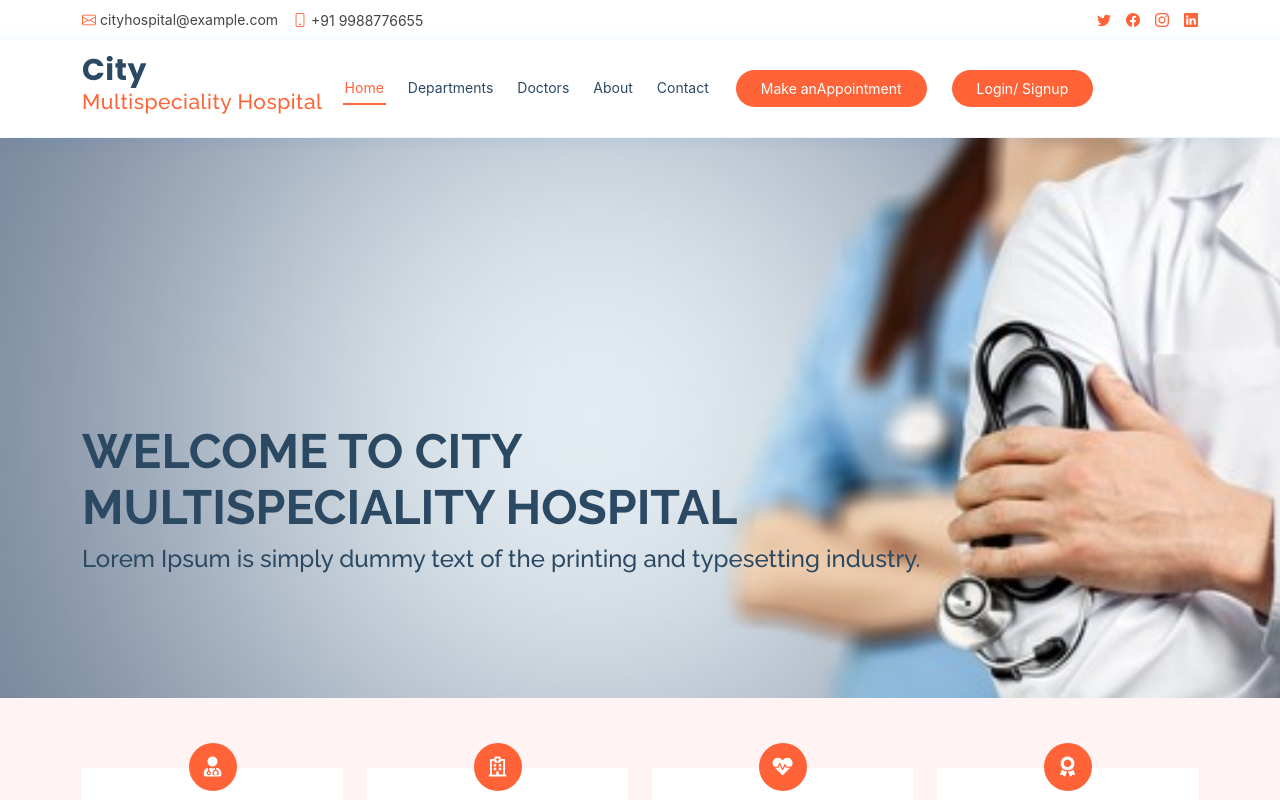
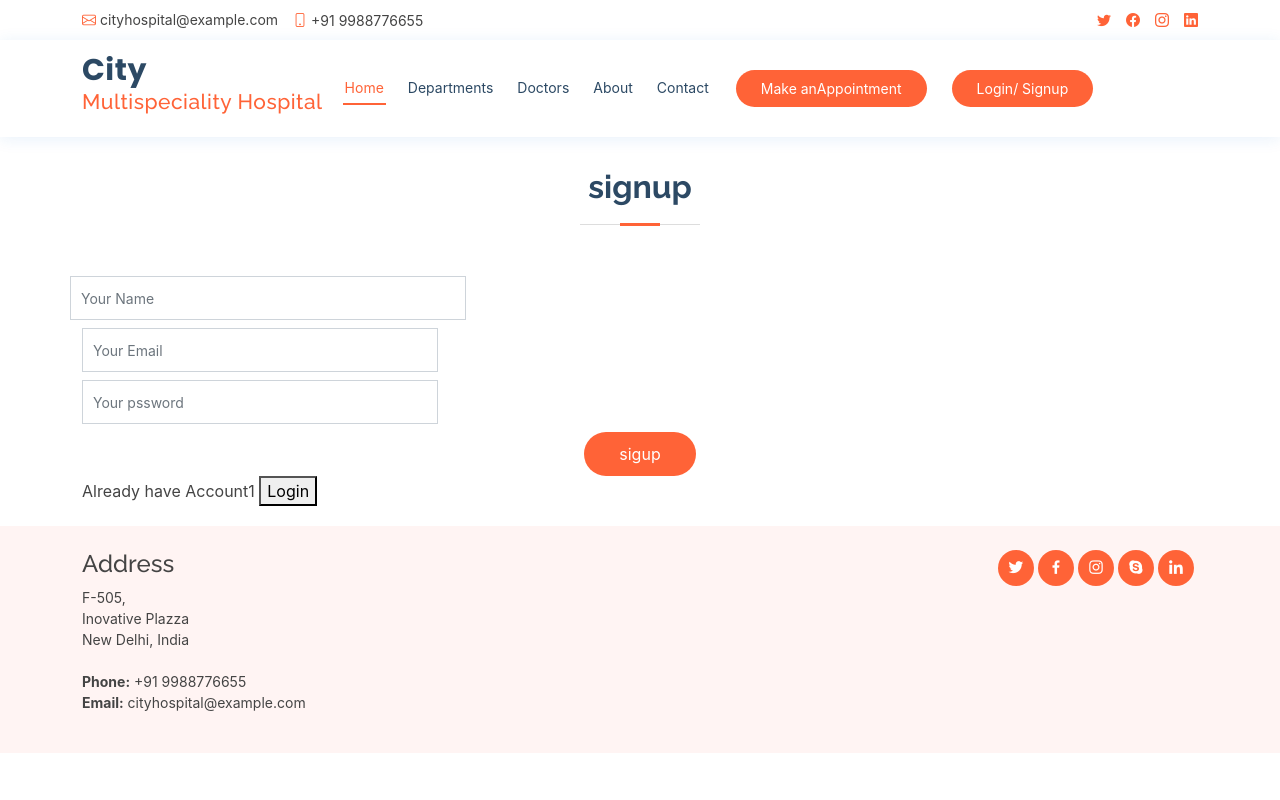
Before and after one commit to urmiljoshi/cityhospitl, a React (Create React App) app: page /Auth in a window 1280 px wide. Shown: the top 800 px of the page. Built offline with nearby package versions, Linux system fonts and the light colour scheme.

Commit message:
1_9_22_Login/singup

```diff
--- a/src/App.js
+++ b/src/App.js
@@ -11,41 +11,41 @@ import Doctors from './conteinars/Doctors/Doctors';
 import { Route, Switch } from 'react-router-dom';
 import { useEffect, useState } from 'react';
 import Loading from './conteinars/Hoc/Loading';
+import Auth from './conteinars/Auth/Auth';
 
-const HWL = Loading(Home)
-
-function App() {
+// const HWL = Loading(Home)
+ function App() {
 
 
-  const [loding,setloding] = useState(false)
+//  const [loding,setloding] = useState(false)
 
 
 
-  const orgDate =[
-    {
-      id:-202,
-      name:-'prince'
-    },
-    {
-      id:-101,
-      name:-'nishid'
-    }
-  ]
+//   const orgDate =[
+//     {
+//       id:-202,
+//       name:-'prince'
+//     },
+//     {
+//       id:-101,
+//       name:-'nishid'
+//     }
+//   ]
 
-  useEffect(() =>{
-    setloding(true)
-    setTimeout(() => {setloding(false)},2000)
+//   useEffect(() =>{
+//     setloding(true)
+//     setTimeout(() => {setloding(false)},2000)
 
-  },[])
+//   },[])
 
-  console.log(loding);
+  // console.log(loding);
   return (
 
     <div>
-      <HWL
+      {/* <HWL
             loading = {loding}
-      />
-      {/* <Headar />
+      />   */}
+      <Headar />
       <Switch>
         <Route exact path={"/"} component={Home}/>
         <Route exact path={"/Departments"} component={Departments}/>
@@ -53,8 +53,9 @@ function App() {
         <Route exact path={"/Doctors"} component={Doctors}/>
         <Route exact path={"/Contact"} component={Contact}/>
         <Route exact path={"/Appointment"} component={Appointment}/>
+        <Route exact path={"/Auth"} component={Auth}/>
         </Switch>
-      <Footer /> */}
+      <Footer />
     </div>
   );
 }
--- a/src/componets/Headar.js
+++ b/src/componets/Headar.js
@@ -38,9 +38,9 @@ function Headar(props) {
                     </nav>
                     <NavLink to={"/Appointment"} className="appointment-btn scrollto"><span className="d-none d-md-inline">Make an</span>
                         Appointment</NavLink>
-                    <a href="#" className="appointment-btn scrollto">
+                    <NavLink to={"/Auth"} className="appointment-btn scrollto">
                         <span className="d-none d-md-inline">Login/ Signup</span>
-                    </a>
+                    </NavLink>
                 </div>
             </header>
         </div>
--- /dev/null
+++ b/src/conteinars/Auth/Auth.js
@@ -0,0 +1,68 @@
+import React, { useState } from 'react';
+
+function Auth(props) {
+    const [userType , setuserType] =useState('Login/sigup');
+    return (
+        <section id="appointment" className="appointment">
+        <div className="container">
+            <div className="section-title">
+                {
+                    userType === 'Login' ?
+                    <h2>Login</h2>
+                    :
+                    <h2>signup</h2>
+                }
+
+
+            </div>
+            <div action method="post" role="form" className="php-email-form">
+
+                    <div className="col-md-4 form-group">
+                        {
+                            userType ==='Login'?
+                            null
+                            :
+                            <div className="row">
+                            <input type="text" name="name" className="form-control" id="name" placeholder="Your Name" data-rule="minlen:4" data-msg="Please enter at least 4 chars" />
+                            <div className="validate" />
+                            </div>
+                        }
+
+
+                </div>
+                <div className="row">
+                <div className="col-md-4 form-group mt-3 mt-md-0">
+                        <input type="email" className="form-control" name="email" id="email" placeholder="Your Email" data-rule="email" data-msg="Please enter a valid email" />
+                        <div className="validate" />
+                    </div>
+                </div>
+                <div className="row">
+                <div className="col-md-4 form-group mt-3 mt-md-0">
+                        <input type="tel" className="form-control" name="pssword" id="pssword" placeholder="Your pssword" data-rule="minlen:4" data-msg="Please enter at least 4 chars" />
+                        <div className="validate" />
+                    </div>
+                </div>
+
+                    {
+                        userType === 'Login'?
+                        <div className="text-center"><button type="submit">Login</button></div>
+                        :
+                        <div className="text-center"><button type="submit">sigup</button></div>
+                    }
+
+                 {
+                    userType ==='Login'?
+                    <div>Create a new Account1 <button onClick={() => setuserType('Singup')}>Signup</button></div>
+                    :
+                    <div>Already have Account1 <button onClick={() => setuserType('Login')}>Login</button></div>
+                 }
+
+            </div>
+        </div>
+    </section>
+
+
+    );
+}
+
+export default Auth;
--- a/src/conteinars/Home/Home.js
+++ b/src/conteinars/Home/Home.js
@@ -6,7 +6,7 @@ function Home(props) {
     return (
 
       <div>
-            <Headar/>
+
   <section id="hero" className="d-flex align-items-center">
     <div className="container">
       <h1>Welcome to City <br />Multispeciality Hospital</h1>
@@ -266,7 +266,7 @@ function Home(props) {
       </div>
     </section>
   </main>
-          <Footer />
+
           </div>
 
 
```
